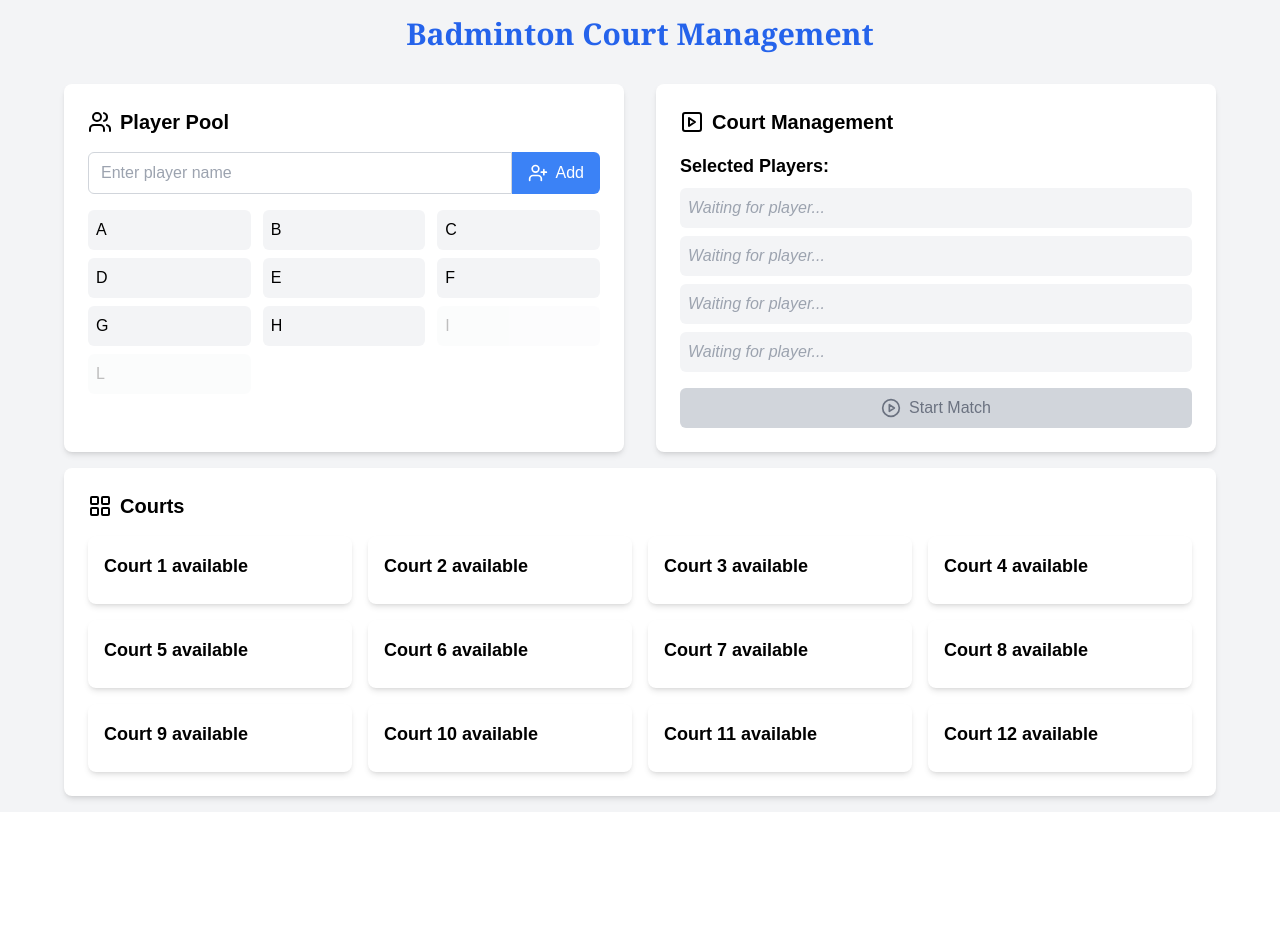
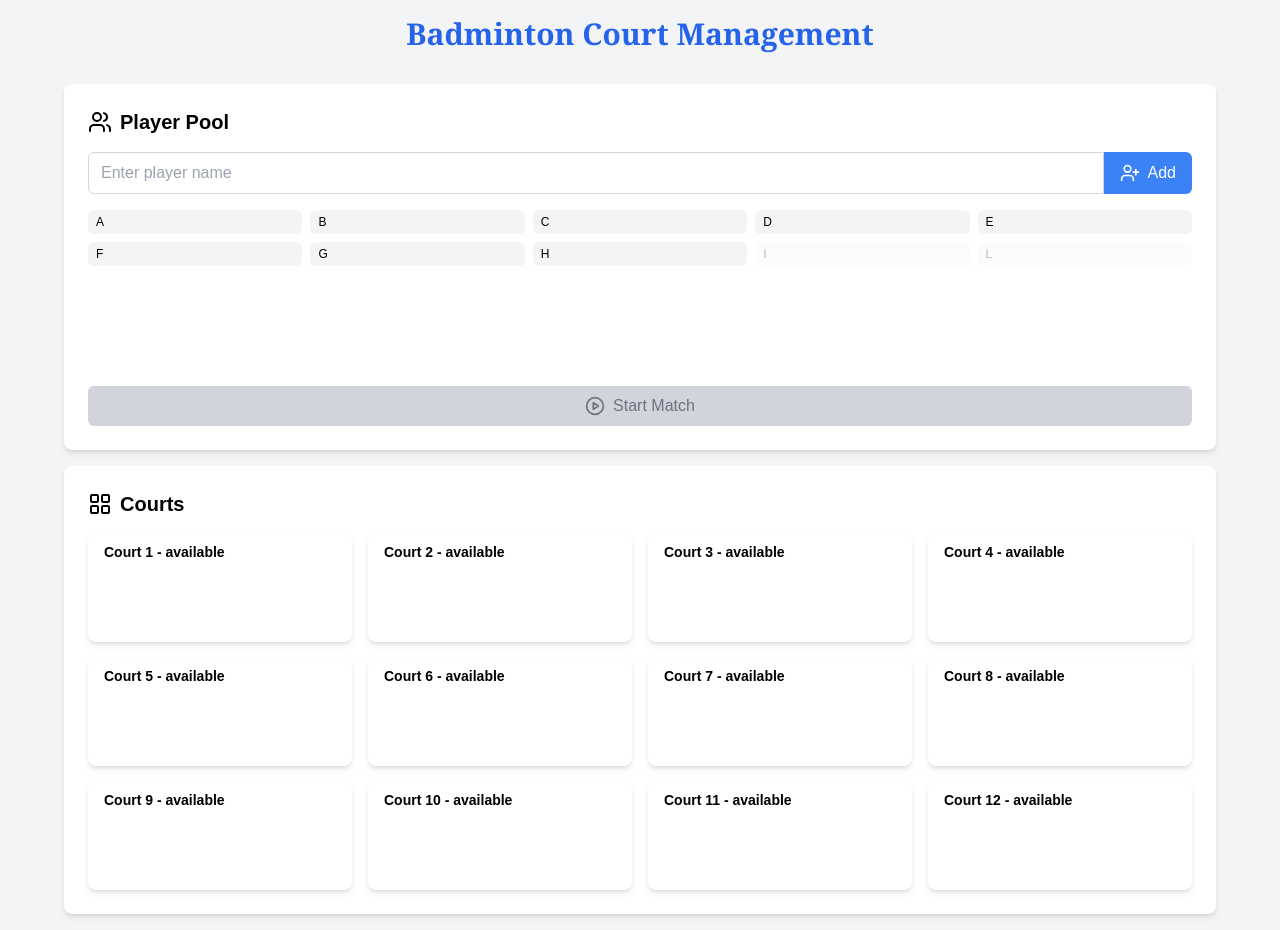
Before and after one commit to erik-trantt/shuttle, a React (Vite) app: page / in a window 1280 px wide. Before the commit the page ends 812 px from the top, so only its background shows below. Built offline with nearby package versions, Linux system fonts and the light colour scheme; a web font is replaced by a local one.

Commit message:
feat: allow starting match from player pool
Other changes:
- Remove CourtManagement component as it is redundant
- Update styling for player item and court display

```diff
--- a/src/App.tsx
+++ b/src/App.tsx
@@ -1,8 +1,7 @@
 import { useState } from "react";
-import { Users, PlaySquare, LayoutGrid } from "lucide-react";
+import { Users, LayoutGrid } from "lucide-react";
 import { v4 as uuid } from "uuid";
 import PlayerPool from "./components/player/Pool";
-import CourtManagement from "./components/CourtManagement";
 import CourtDisplay from "./components/CourtDisplay";
 import { Court, CourtData, Game, Match, Player } from "./types";
 
@@ -266,7 +265,6 @@ function App() {
       </header>
 
       <div className="mx-auto max-w-6xl space-y-4">
-        <div className="grid grid-cols-1 gap-8 sm:grid-cols-2">
         <section className="rounded-lg bg-white p-6 shadow-md">
           <h2 className="mb-4 flex items-center text-xl font-semibold">
             <Users className="mr-2" /> Player Pool
@@ -277,20 +275,9 @@ function App() {
             addPlayer={addPlayer}
             selectPlayer={selectPlayer}
             selectedPlayers={selectedPlayers}
-            />
-          </section>
-
-          <section className="rounded-lg bg-white p-6 shadow-md">
-            <h2 className="mb-4 flex items-center text-xl font-semibold">
-              <PlaySquare className="mr-2" /> Court Management
-            </h2>
-
-            <CourtManagement
-              selectedPlayers={selectedPlayers}
             startGame={startGame}
           />
         </section>
-        </div>
 
         <section className="rounded-lg bg-white p-6 shadow-md">
           <h2 className="mb-4 flex items-center text-xl font-semibold">
--- a/src/components/CourtDisplay.tsx
+++ b/src/components/CourtDisplay.tsx
@@ -12,17 +12,17 @@ const CourtDisplay: React.FC<CourtDisplayProps> = ({
   releaseCourt,
 }) => {
   return (
-    <div className="grid grid-cols-2 sm:grid-cols-3 md:grid-cols-4 gap-4">
+    <div className="grid grid-cols-2 gap-4 sm:grid-cols-3 md:grid-cols-4">
       {Object.entries(courtData).map(([_id, data]) => (
         <div
           key={data.gameId || data.court.id}
-          className={`p-4 rounded-lg shadow-md ${
+          className={`rounded-lg px-4 py-2 shadow-md ${
             data.gameId ? "bg-green-100" : "bg-white"
           }`}
         >
-          <div className="flex justify-between items-center mb-2">
-            <h3 className="text-lg font-semibold">
-              {data.court.name} {data.court.status}
+          <div className="mb-2 flex items-center justify-between">
+            <h3 className="text-sm font-semibold">
+              {data.court.name} - {data.court.status}
             </h3>
 
             {data.gameId && (
@@ -36,8 +36,9 @@ const CourtDisplay: React.FC<CourtDisplayProps> = ({
             )}
           </div>
 
+          <div className="min-h-[4rem]">
             {data.game && (
-            <ul className="mt-2 text-red-500 text-sm">
+              <ul className="mt-2 text-sm text-red-500">
                 {data.players.map((player, index) => (
                   <li key={index} className="text-gray-700">
                     {player.name} - {player.status}
@@ -46,6 +47,7 @@ const CourtDisplay: React.FC<CourtDisplayProps> = ({
               </ul>
             )}
           </div>
+        </div>
       ))}
     </div>
   );
--- a/src/components/CourtManagement.tsx
+++ /dev/null
@@ -1,50 +0,0 @@
-import React from "react";
-import { PlayCircle } from "lucide-react";
-import { Player } from "../types";
-
-interface CourtManagementProps {
-  selectedPlayers: Player[];
-  startGame: () => void;
-}
-
-const CourtManagement: React.FC<CourtManagementProps> = ({
-  selectedPlayers,
-  startGame,
-}) => {
-  return (
-    <div>
-      <h3 className="text-lg font-semibold mb-2">Selected Players:</h3>
-
-      <ul className="mb-4 space-y-2">
-        {selectedPlayers.map((player, index) => (
-          <li key={index} className="bg-blue-100 text-blue-800 p-2 rounded-md">
-            {player.name}
-          </li>
-        ))}
-        {[...Array(4 - selectedPlayers.length)].map((_, index) => (
-          <li
-            key={`empty-${index}`}
-            className="bg-gray-100 p-2 rounded-md text-gray-400 italic"
-          >
-            Waiting for player...
-          </li>
-        ))}
-      </ul>
-
-      <button
-        onClick={startGame}
-        disabled={selectedPlayers.length !== 4}
-        className={`w-full py-2 px-4 rounded-md flex items-center justify-center ${
-          selectedPlayers.length === 4
-            ? "bg-green-500 text-white hover:bg-green-600"
-            : "bg-gray-300 text-gray-500 cursor-not-allowed"
-        }`}
-      >
-        <PlayCircle size={20} className="mr-2" />
-        Start Match
-      </button>
-    </div>
-  );
-};
-
-export default CourtManagement;
--- a/src/components/player/ListItem.tsx
+++ b/src/components/player/ListItem.tsx
@@ -18,14 +18,14 @@ const PlayerListItem: React.FC<PlayerListItemProps> = ({
     <li
       key={player.index}
       className={[
-        "cursor-pointer rounded-md p-2",
+        "cursor-pointer rounded-md px-2 py-1 text-xs",
         selected
           ? "bg-blue-100 text-blue-800"
           : "bg-gray-100 hover:bg-gray-200",
         disabled && "pointer-events-none opacity-25",
       ].join(" ")}
       style={{
-        order: disabled ? "10000" : undefined,
+        order: disabled ? 1e10 : player.index ? player.index : undefined,
       }}
       onClick={() => selectPlayer(player)}
     >
--- a/src/components/player/Pool.tsx
+++ b/src/components/player/Pool.tsx
@@ -1,5 +1,5 @@
 import React, { useState } from "react";
-import { UserPlus } from "lucide-react";
+import { PlayCircle, UserPlus } from "lucide-react";
 import { v4 as uuid } from "uuid";
 import PlayerListItem from "./ListItem";
 import { Player } from "../../types";
@@ -9,6 +9,7 @@ interface PlayerPoolProps {
   addPlayer: (player: Player) => void;
   selectPlayer: (player: Player) => void;
   selectedPlayers: Player[];
+  startGame: () => void;
 }
 
 const PlayerPool: React.FC<PlayerPoolProps> = ({
@@ -16,6 +17,7 @@ const PlayerPool: React.FC<PlayerPoolProps> = ({
   addPlayer,
   selectPlayer,
   selectedPlayers,
+  startGame,
 }) => {
   const [newPlayerName, setNewPlayerName] = useState("");
 
@@ -64,7 +66,13 @@ const PlayerPool: React.FC<PlayerPoolProps> = ({
         ))}
       </div> */}
 
-      <ul className="grid max-h-[25vh] auto-cols-fr grid-cols-2 gap-x-3 gap-y-2 overflow-y-auto sm:grid-cols-2 lg:grid-cols-3">
+      <ul
+        className="mb-4 grid h-[20vh] gap-x-2 gap-y-2 overflow-y-auto"
+        style={{
+          gridTemplateColumns: "repeat(auto-fit, minmax(190px, 1fr))",
+          gridTemplateRows: "repeat(auto-fit, 1.5rem)",
+        }}
+      >
         {players.map(
           (player, index) =>
             player.status === "available" && (
@@ -80,6 +88,25 @@ const PlayerPool: React.FC<PlayerPoolProps> = ({
             ),
         )}
       </ul>
+
+      <div
+        style={{
+          order: 1001,
+        }}
+      >
+        <button
+          onClick={startGame}
+          disabled={selectedPlayers.length !== 4}
+          className={`flex w-full items-center justify-center rounded-md px-4 py-2 ${
+            selectedPlayers.length === 4
+              ? "bg-green-500 text-white hover:bg-green-600"
+              : "cursor-not-allowed bg-gray-300 text-gray-500"
+          }`}
+        >
+          <PlayCircle size={20} className="mr-2" />
+          Start Match
+        </button>
+      </div>
     </div>
   );
 };
```
Lines whose indentation alone changed are shown as unchanged.
